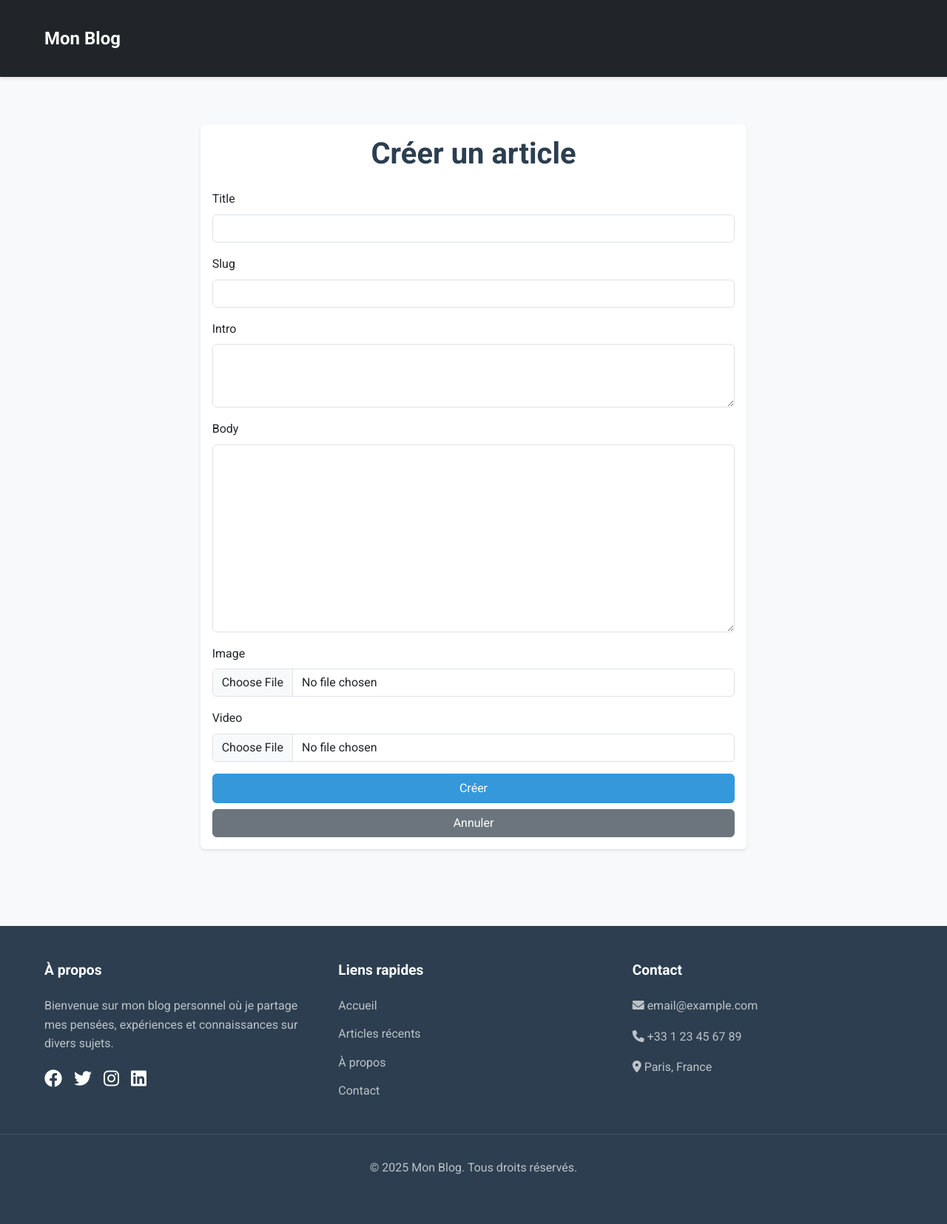
After one commit to Moussa-coder/Blog-avec-django, a Django app: page /post/new/ in a window 1280 px wide. The commit adds this page. Shown: the whole page at 74% size. Run offline with Django 5.2, Linux system fonts and the light colour scheme.

Commit message:
J'ai ajouter créer une nouvelle article das la page d'accueil et aussi modifier et supprimer unne article. J'ai aussi ajouter un champ videos

```diff
--- a/myblog/forms.py
+++ b/myblog/forms.py
@@ -1,5 +1,5 @@
 from django import forms
-from .models import Comment
+from .models import Comment, CreateBlog
 
 class BlogForm(forms.ModelForm):
     class Meta:
@@ -10,3 +10,16 @@ class BlogForm(forms.ModelForm):
             'email': forms.EmailInput(attrs={'class': 'form-control'}),
             'body': forms.Textarea(attrs={'class': 'form-control', 'rows': 3}),
         }
+
+class PostForm(forms.ModelForm):
+    class Meta:
+        model = CreateBlog
+        fields = ['title', 'slug', 'intro', 'body', 'image', 'video']
+        widgets = {
+            'title': forms.TextInput(attrs={'class': 'form-control'}),
+            'slug': forms.TextInput(attrs={'class': 'form-control'}),
+            'intro': forms.Textarea(attrs={'class': 'form-control', 'rows': 3}),
+            'body': forms.Textarea(attrs={'class': 'form-control', 'rows': 10}),
+            'image': forms.FileInput(attrs={'class': 'form-control'}),
+            'video': forms.FileInput(attrs={'class': 'form-control', 'accept': 'video/mp4,video/webm,video/ogg'}),
+        }
--- a/myblog/models.py
+++ b/myblog/models.py
@@ -6,7 +6,8 @@ class CreateBlog(models.Model):
     slug = models.SlugField(max_length=200) # pour les urls
     intro = models.TextField()
     body = models.TextField()
-    image = models.ImageField(upload_to='media',)
+    image = models.ImageField(upload_to='media', null=True, blank=True)
+    video = models.FileField(upload_to='videos/', null=True, blank=True, help_text="Formats acceptés : MP4, WebM, Ogg")
     date_added = models.DateTimeField(auto_now_add=True)
 
     class Meta:
--- /dev/null
+++ b/myblog/templates/myblog/post_form.html
@@ -0,0 +1,39 @@
+{% extends 'myblog/base.html' %}
+{% load static %}
+
+{% block title %}{{ action }} un article - Mon Blog{% endblock %}
+
+{% block content %}
+<div class="container">
+    <div class="row justify-content-center">
+        <div class="col-md-8">
+            <div class="card">
+                <div class="card-body">
+                    <h1 class="card-title text-center mb-4">{{ action }} un article</h1>
+
+                    <form method="post" enctype="multipart/form-data">
+                        {% csrf_token %}
+
+                        {% for field in form %}
+                            <div class="mb-3">
+                                <label for="{{ field.id_for_label }}" class="form-label">{{ field.label }}</label>
+                                {{ field }}
+                                {% if field.errors %}
+                                    <div class="alert alert-danger mt-2">
+                                        {{ field.errors }}
+                                    </div>
+                                {% endif %}
+                            </div>
+                        {% endfor %}
+
+                        <div class="d-grid gap-2">
+                            <button type="submit" class="btn btn-primary">{{ action }}</button>
+                            <a href="{% url 'frontpage' %}" class="btn btn-secondary">Annuler</a>
+                        </div>
+                    </form>
+                </div>
+            </div>
+        </div>
+    </div>
+</div>
+{% endblock %}
--- a/myblog/urls.py
+++ b/myblog/urls.py
@@ -3,5 +3,8 @@ from . import views
 
 urlpatterns = [
     path('', views.PostListView.as_view(), name='frontpage'),
+    path('post/new/', views.create_post, name='create_post'),
     path('<slug:slug>/', views.post_detail, name='post_detail'),
+    path('<slug:slug>/edit/', views.edit_post, name='edit_post'),
+    path('<slug:slug>/delete/', views.delete_post, name='delete_post'),
 ]
--- a/myblog/views.py
+++ b/myblog/views.py
@@ -2,8 +2,9 @@ from django.shortcuts import redirect, render, get_object_or_404
 from django.views.generic import ListView
 from django.http import HttpResponseRedirect
 from django.urls import reverse
+from django.contrib import messages
 from .models import CreateBlog, Comment
-from .forms import BlogForm
+from .forms import BlogForm, PostForm
 
 class PostListView(ListView):
     model = CreateBlog
@@ -31,3 +32,37 @@ def post_detail(request, slug):
         'form': form,
     }
     return render(request, 'myblog/post_detail.html', context)
+
+def create_post(request):
+    if request.method == 'POST':
+        form = PostForm(request.POST, request.FILES)
+        if form.is_valid():
+            form.save()
+            messages.success(request, 'Article créé avec succès !')
+            return redirect('frontpage')
+    else:
+        form = PostForm()
+
+    return render(request, 'myblog/post_form.html', {'form': form, 'action': 'Créer'})
+
+def edit_post(request, slug):
+    post = get_object_or_404(CreateBlog, slug=slug)
+    if request.method == 'POST':
+        form = PostForm(request.POST, request.FILES, instance=post)
+        if form.is_valid():
+            form.save()
+            messages.success(request, 'Article modifié avec succès !')
+            return redirect('post_detail', slug=post.slug)
+    else:
+        form = PostForm(instance=post)
+
+    return render(request, 'myblog/post_form.html', {'form': form, 'action': 'Modifier'})
+
+def delete_post(request, slug):
+    post = get_object_or_404(CreateBlog, slug=slug)
+    if request.method == 'POST':
+        post.delete()
+        messages.success(request, 'Article supprimé avec succès !')
+        return redirect('frontpage')
+
+    return render(request, 'myblog/post_confirm_delete.html', {'post': post})
```
Also changed, not shown: myblog/templates/myblog/frontpage.html (+17 -2 lines), myblog/templates/myblog/post_confirm_delete.html (added, +28 -0 lines), myblog/templates/myblog/post_detail.html (+15 -0 lines), static/css/post_detail.css (+18 -0 lines), db.sqlite3, myblog/migrations/0002_createblog_video_alter_createblog_image.py (added).
